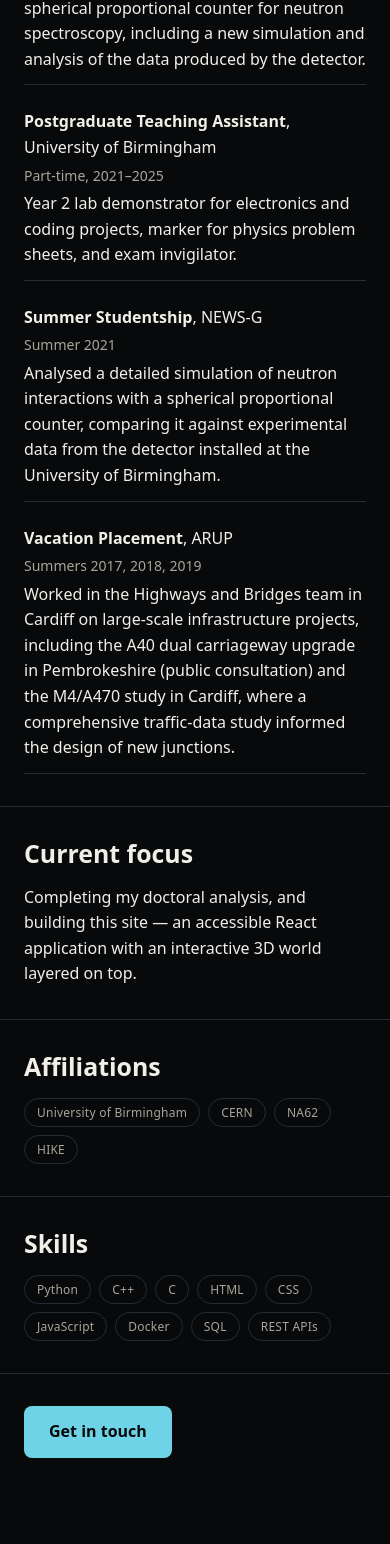
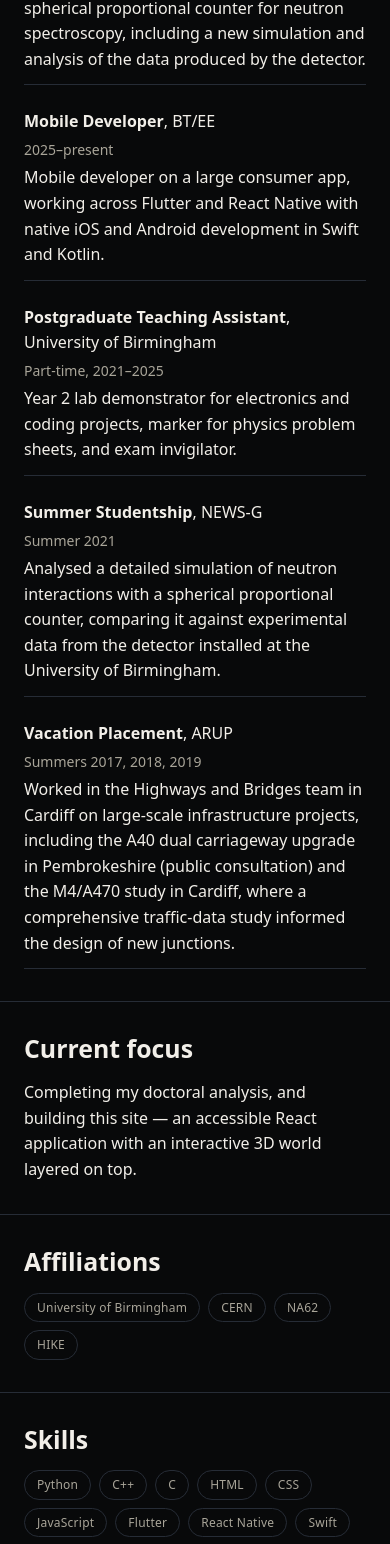
Before and after one commit to SandersJack/webcv, a React (Vite) app in the folder react-web/: page /about in a window 390 px wide. Shown: the part 1570-3114 px from the top of the page. Built offline with nearby package versions, Linux system fonts and the light colour scheme.

Commit message:
Add BT/EE mobile development experience
Ultraworked with [Sisyphus](https://github.com/code-yeongyu/oh-my-openagent)

Co-authored-by: Sisyphus <clio-agent@sisyphuslabs.ai>

```diff
--- a/react-web/src/app/routeMetadata.ts
+++ b/react-web/src/app/routeMetadata.ts
@@ -26,7 +26,7 @@ export const routeMetadata: RouteMetadata[] = [
     pattern: '/mobile-development',
     title: 'Mobile development',
     description:
-      'How Jack Sanders turns real user and system needs into reliable mobile and connected software experiences.',
+      'Mobile development at BT/EE and beyond: Jack Sanders builds reliable consumer app experiences across Flutter, React Native, Swift, and Kotlin.',
   },
   {
     pattern: '/water-polo',
--- a/react-web/src/content/pages.ts
+++ b/react-web/src/content/pages.ts
@@ -80,9 +80,9 @@ export const mobilePage = {
     },
     experience: {
       title: 'Professional experience',
-      // TODO(content): Jack to confirm which BT/myEE details are publicly shareable (plan §4).
       body: [
-        'Professional mobile development experience, including work on large consumer apps. Specifics are being prepared for publication and will appear here once approved.',
+        'I am a mobile developer at BT/EE, where for the past year I have built and shipped features for a large consumer app.',
+        'The work spans Flutter and React Native, alongside native iOS and Android development in Swift and Kotlin.',
       ],
     },
     projects: {
--- a/react-web/src/content/profile.ts
+++ b/react-web/src/content/profile.ts
@@ -45,6 +45,10 @@ export const profile = {
     'HTML',
     'CSS',
     'JavaScript',
+    'Flutter',
+    'React Native',
+    'Swift',
+    'Kotlin',
     'Docker',
     'SQL',
     'REST APIs',
@@ -69,6 +73,13 @@ export const education: Experience[] = [
 ]
 
 export const workExperience: Experience[] = [
+  {
+    organisation: 'BT/EE',
+    role: 'Mobile Developer',
+    period: '2025–present',
+    description:
+      'Mobile developer on a large consumer app, working across Flutter and React Native with native iOS and Android development in Swift and Kotlin.',
+  },
   {
     organisation: 'University of Birmingham',
     role: 'Postgraduate Teaching Assistant',
```
Also changed, not shown: 1 other file (tests, documents, lock files or other folders).
